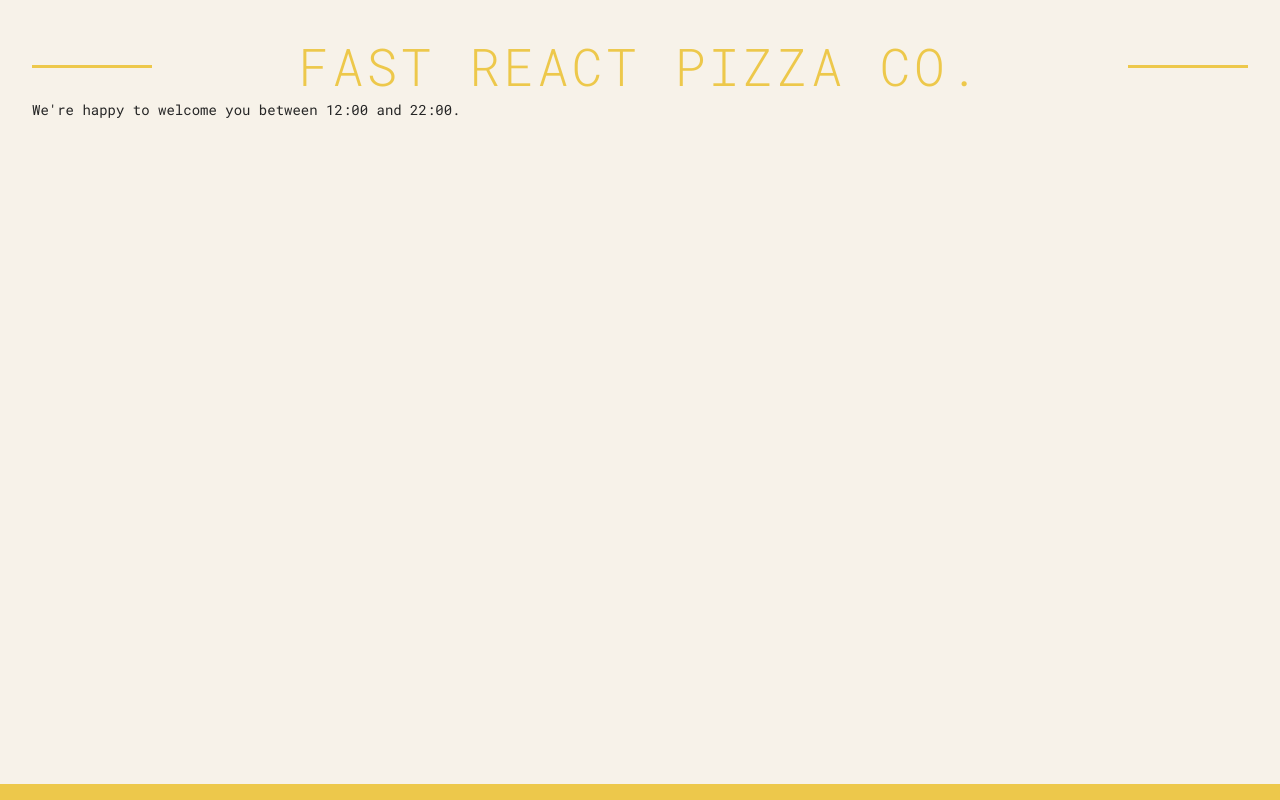
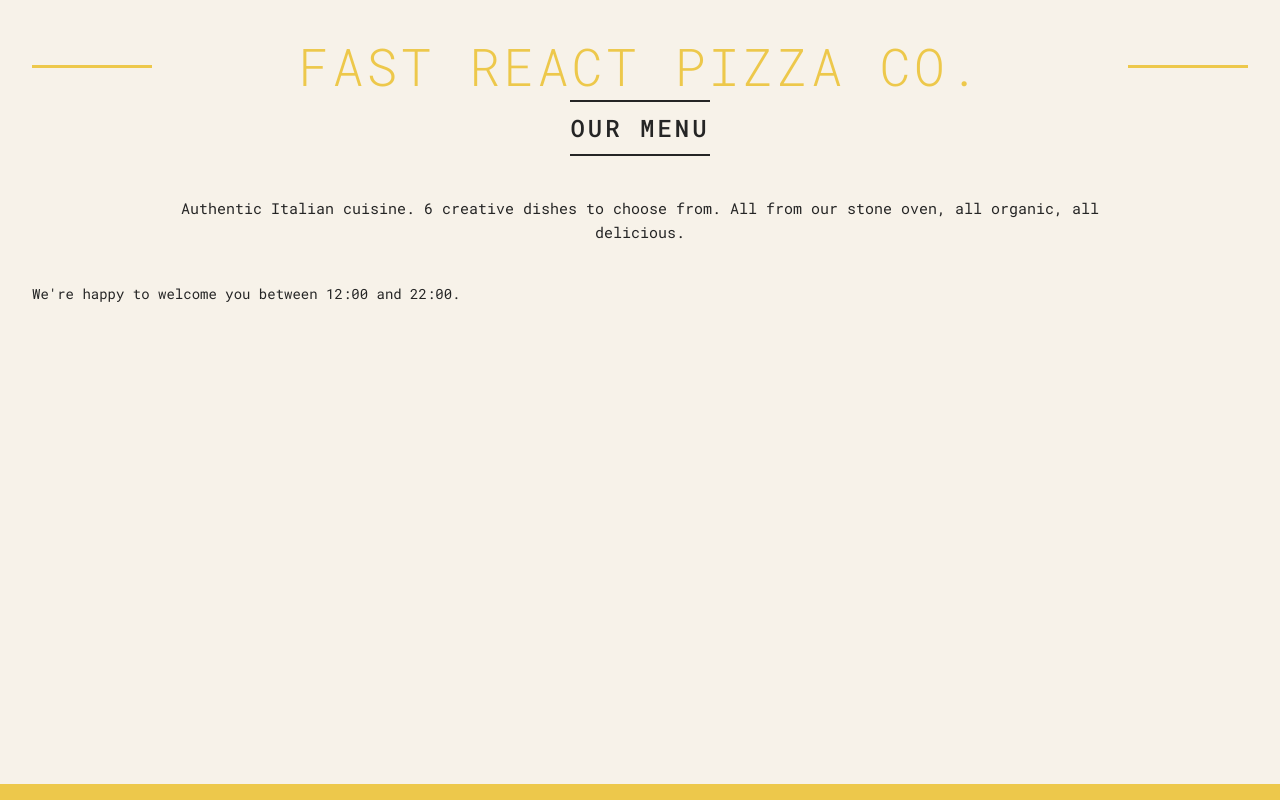
Before and after one commit to NurkaAmre/pizzamenu, a React (Create React App) app: page / in a window 1280 px wide. Built offline with nearby package versions, Linux system fonts and the light colour scheme.

Commit message:
Implemented menu

```diff
--- a/src/components/Menu.js
+++ b/src/components/Menu.js
@@ -1,5 +1,17 @@
 import React from 'react';
+import '../index.css';
 
 export default function Menu() {
-  return <main></main>;
+  return (
+    <main className="menu">
+      <h2>Our Menu</h2>
+      <>
+        <p>
+          Authentic Italian cuisine. 6 creative dishes to choose from. All from
+          our stone oven, all organic, all delicious.
+        </p>
+        <ul className="pizzas"></ul>
+      </>
+    </main>
+  );
 }
```
